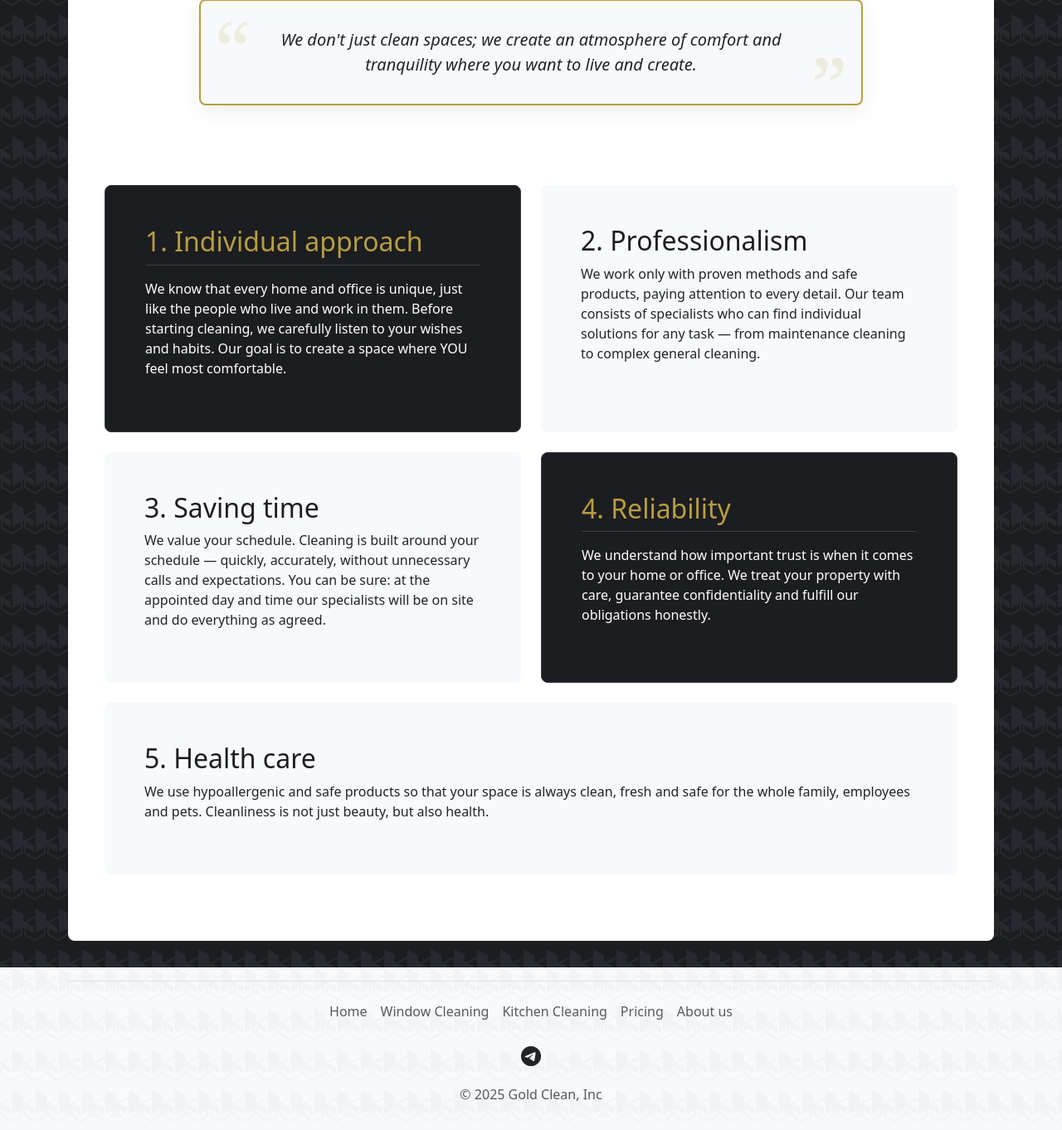
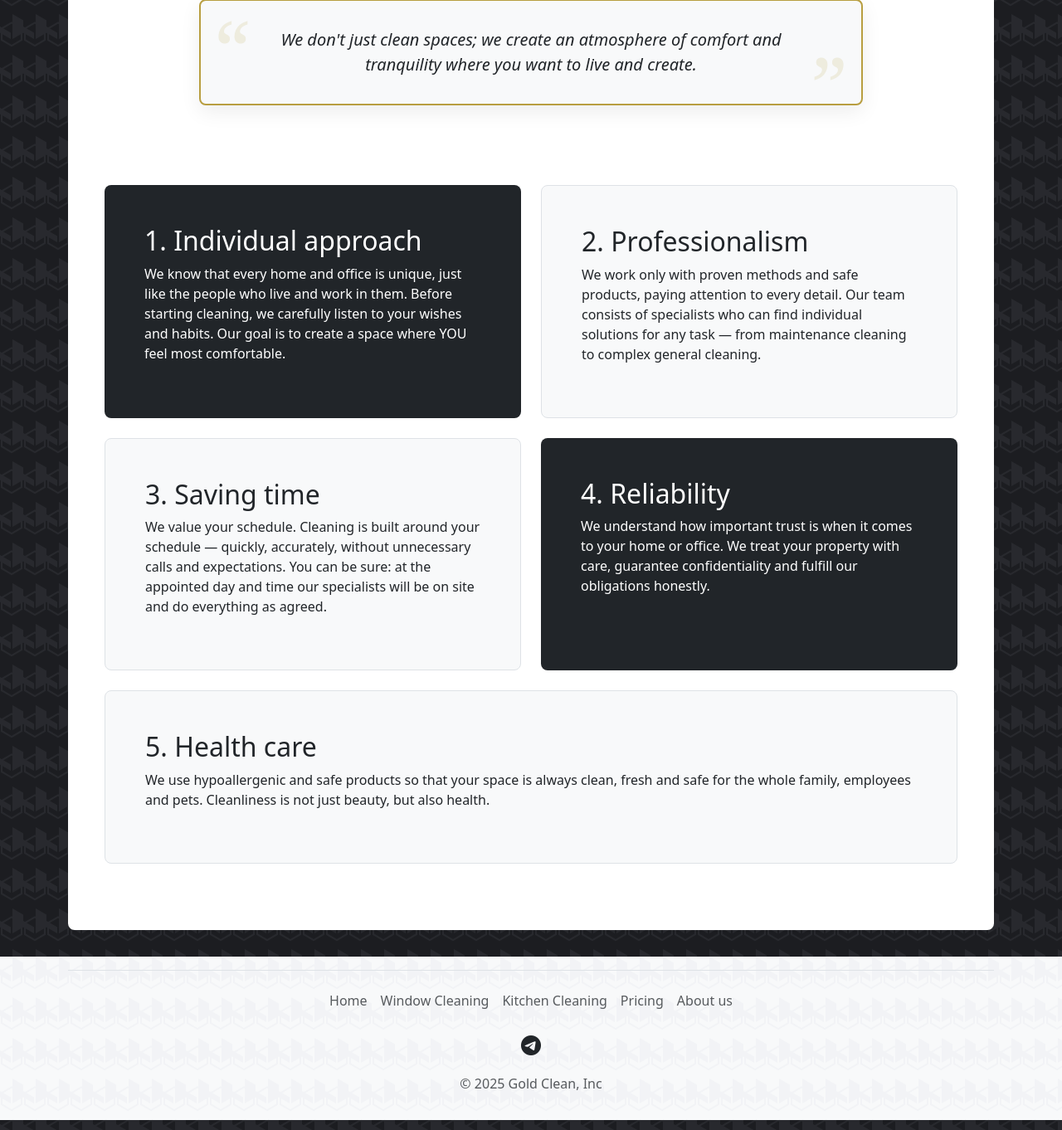
Before and after one commit to Andrey99-art/GoldClean, a Django app: template templates/core/about.html in a window 1280 px wide. Shown: the part 620-1982 px from the top of the page at 83% size. Run offline with Django 5.2, Linux system fonts and the light colour scheme; the template is opened without the code that fills it: most values are stand-ins (such as "Sample title", 1, 10 or a date in 2020); some libraries are stand-ins or nearby versions.

Commit message:
Revert: Restored previous structure of About page

```diff
--- a/templates/core/about.html
+++ b/templates/core/about.html
@@ -13,7 +13,7 @@
         <h1 class="display-5 fw-bold slogan-heading">Gold Clean</h1>
     </div>
 
-    <!-- Философия (Цитата) -->
+    <!-- Философия -->
     <div class="row justify-content-center mb-5">
         <div class="col-lg-10">
             <div class="philosophy-quote text-center">
@@ -24,53 +24,53 @@
         </div>
     </div>
 
-    <!-- Сетка карточек "О нас" -->
+    <!-- Сетка карточек -->
     <div class="row align-items-md-stretch g-4">
 
-        <!-- Карточка 1: Индивидуальный подход (Dark) -->
+        <!-- Карточка 1: Индивидуальный подход (Статичная, Темная) -->
         <div class="col-md-6">
-            <div class="h-100 p-5 rounded-3 about-card about-card-dark">
-                <h2>1. {% trans "Individual approach" %}</h2>
+            <div class="h-100 p-5 text-bg-dark rounded-3">
+                <h2>{% trans "1. Individual approach" %}</h2>
                 <p>
                     {% trans "We know that every home and office is unique, just like the people who live and work in them. Before starting cleaning, we carefully listen to your wishes and habits. Our goal is to create a space where YOU feel most comfortable." %}
                 </p>
             </div>
         </div>
 
-        <!-- Карточка 2: Профессионализм (Light) -->
+        <!-- Карточка 2: Профессионализм (Статичная, Светлая) -->
         <div class="col-md-6">
-            <div class="h-100 p-5 rounded-3 about-card about-card-light">
-                <h2>2. {% trans "Professionalism" %}</h2>
+            <div class="h-100 p-5 bg-body-tertiary border rounded-3">
+                <h2>{% trans "2. Professionalism" %}</h2>
                 <p>
                     {% trans "We work only with proven methods and safe products, paying attention to every detail. Our team consists of specialists who can find individual solutions for any task — from maintenance cleaning to complex general cleaning." %}
                 </p>
             </div>
         </div>
 
-        <!-- Карточка 3: Экономия времени (Light) -->
+        <!-- Карточка 3: Экономия времени (С классом about-card, если она была с тенью) -->
         <div class="col-md-6">
-            <div class="h-100 p-5 rounded-3 about-card about-card-light">
-                <h2>3. {% trans "Saving time" %}</h2>
+            <div class="h-100 p-5 bg-body-tertiary border rounded-3 about-card">
+                <h2>{% trans "3. Saving time" %}</h2>
                 <p>
                     {% trans "We value your schedule. Cleaning is built around your schedule — quickly, accurately, without unnecessary calls and expectations. You can be sure: at the appointed day and time our specialists will be on site and do everything as agreed." %}
                 </p>
             </div>
         </div>
 
-        <!-- Карточка 4: Надежность (Dark) -->
+        <!-- Карточка 4: Надежность (Статичная, Темная) -->
         <div class="col-md-6">
-            <div class="h-100 p-5 rounded-3 about-card about-card-dark">
-                <h2>4. {% trans "Reliability" %}</h2>
+            <div class="h-100 p-5 text-bg-dark rounded-3">
+                <h2>{% trans "4. Reliability" %}</h2>
                 <p>
                     {% trans "We understand how important trust is when it comes to your home or office. We treat your property with care, guarantee confidentiality and fulfill our obligations honestly." %}
                 </p>
             </div>
         </div>
 
-        <!-- Карточка 5: Забота о здоровье (Light - на всю ширину или половину) -->
+        <!-- Карточка 5: Забота о здоровье (С классом about-card) -->
         <div class="col-12">
-            <div class="h-100 p-5 rounded-3 about-card about-card-light">
-                <h2>5. {% trans "Health care" %}</h2>
+            <div class="h-100 p-5 bg-body-tertiary border rounded-3 about-card">
+                <h2>{% trans "5. Health care" %}</h2>
                 <p>
                     {% trans "We use hypoallergenic and safe products so that your space is always clean, fresh and safe for the whole family, employees and pets. Cleanliness is not just beauty, but also health." %}
                 </p>
```
